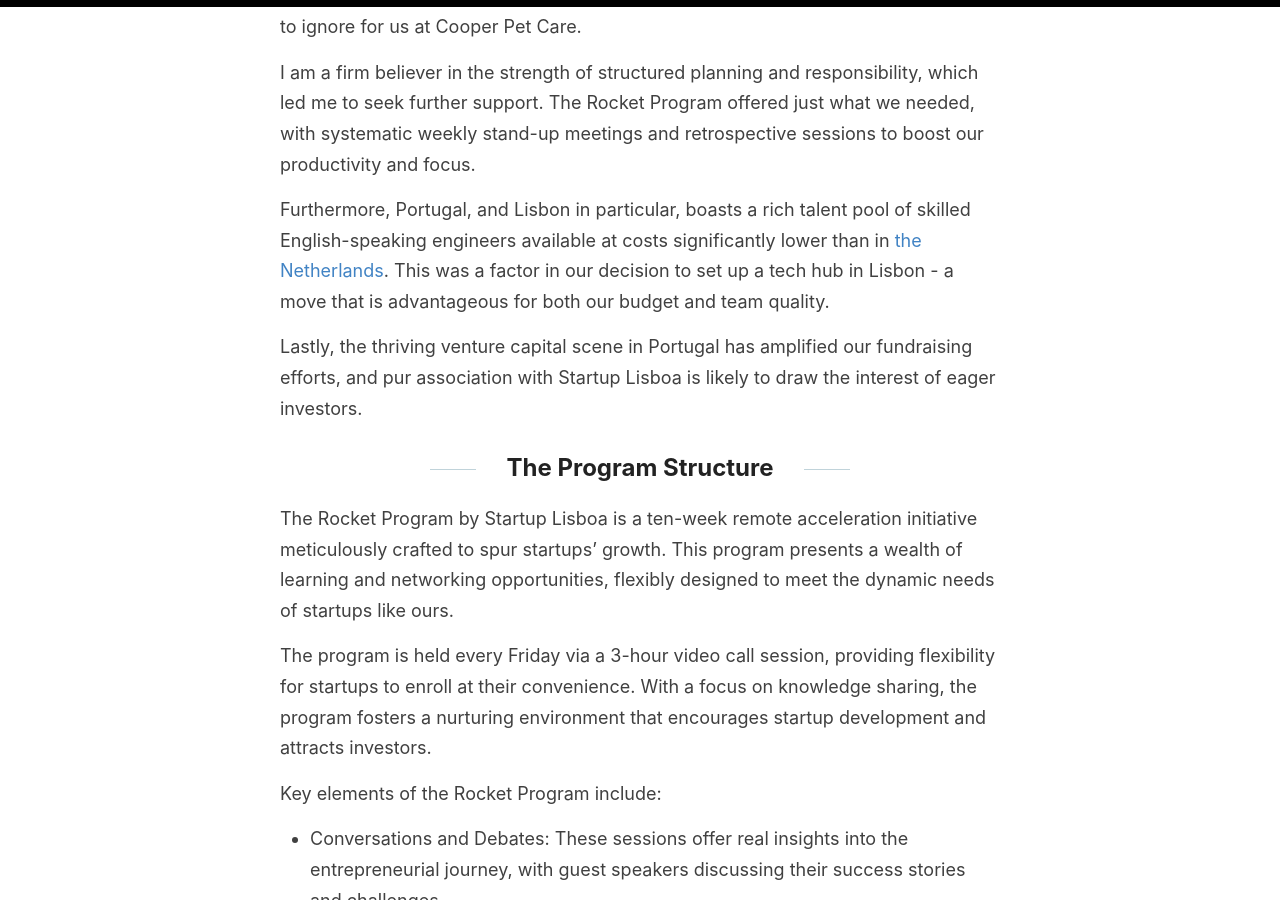
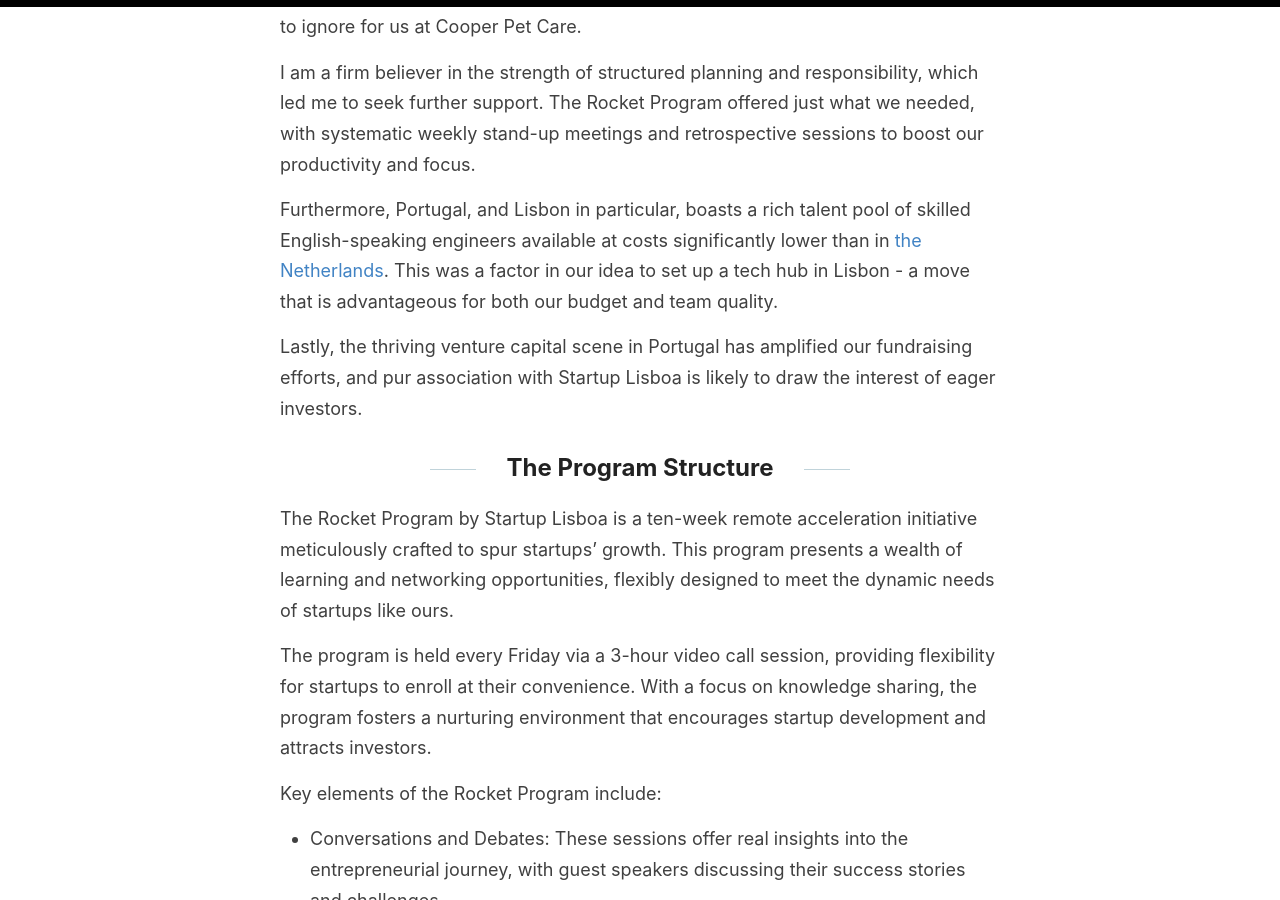
Before and after one commit to ptcodes/ptcodes.github.io, a Jekyll site: the page built from _posts/2023-07-04-startup-lisboa-rocket-program-review.md, in a window 1280 px wide and 900 px high, scrolled down 1081 px. Built offline with Jekyll 4.4.1, drawn with Linux system fonts in a browser that asks for light colours; comment, search, counter and statistics services are not loaded.

```diff
--- a/_posts/2023-07-04-startup-lisboa-rocket-program-review.md
+++ b/_posts/2023-07-04-startup-lisboa-rocket-program-review.md
@@ -18,7 +18,7 @@ I am a firm believer in the strength of structured planning and responsibility,
 
 <!-- more -->
 
-Furthermore, Portugal, and Lisbon in particular, boasts a rich talent pool of skilled English-speaking engineers available at costs significantly lower than in [the Netherlands](https://ptimofeev.com/antler-vc-program-review/). This was a factor in our decision to set up a tech hub in Lisbon - a move that is advantageous for both our budget and team quality.
+Furthermore, Portugal, and Lisbon in particular, boasts a rich talent pool of skilled English-speaking engineers available at costs significantly lower than in [the Netherlands](https://ptimofeev.com/antler-vc-program-review/). This was a factor in our idea to set up a tech hub in Lisbon - a move that is advantageous for both our budget and team quality.
 
 Lastly, the thriving venture capital scene in Portugal has amplified our fundraising efforts, and pur association with Startup Lisboa is likely to draw the interest of eager investors.
 
```
Also changed, not shown: other parts of _posts/2023-07-04-startup-lisboa-rocket-program-review.md (+1 -1 lines), images/social/startup-lisboa.png (added).
